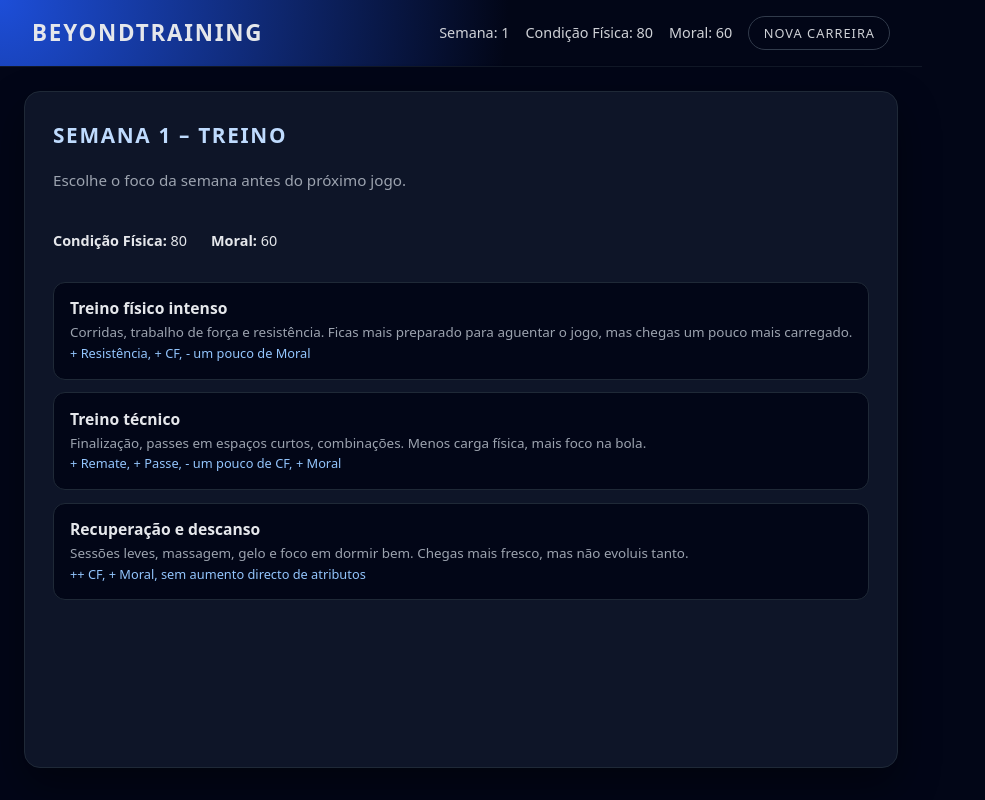
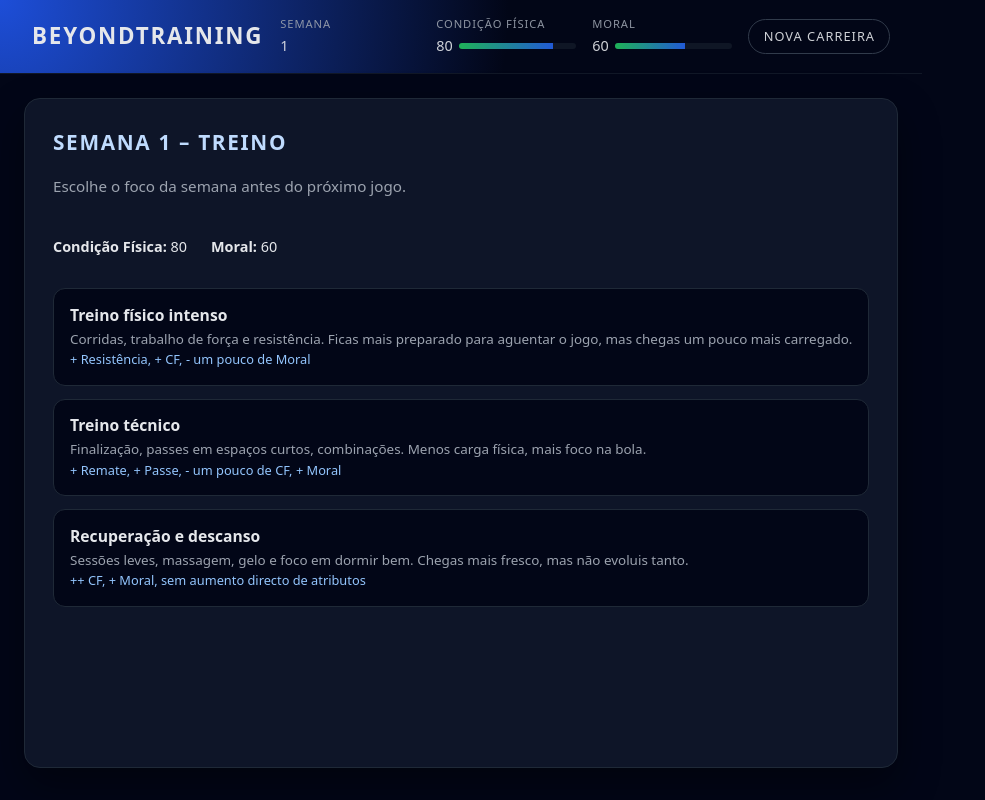
Before and after one commit to jpitaka/beyondtraining, a React (Vite) app in the folder beyondtraining/: page / in a window 1280 px wide. Both pictures are taken after typing "Sample", "Sample" into the empty fields and a click on the button "COMEÇAR CARREIRA". Shown: the whole page, without its empty margins (0-985 px from the left). Built offline with nearby package versions, Linux system fonts and the light colour scheme.

Commit message:
barras de estado e deltas visuais em CF, Moral e relacoes

```diff
--- a/beyondtraining/src/App.css
+++ b/beyondtraining/src/App.css
@@ -36,6 +36,62 @@ body {
   display: flex;
   align-items: center;
   gap: 1rem;
+}
+
+.status-bar {
+  display: flex;
+  gap: 1.5rem;
+  align-items: flex-end;
+}
+
+.status-item {
+  display: flex;
+  flex-direction: column;
+  gap: 0.15rem;
+  min-width: 140px;
+}
+
+.status-label {
+  font-size: 0.7rem;
+  text-transform: uppercase;
+  letter-spacing: 0.08em;
+  color: #9ca3af;
+}
+
+.status-row {
+  display: flex;
+  align-items: center;
+  gap: 0.4rem;
+}
+
+.status-value {
+  font-size: 0.9rem;
+  min-width: 2ch;
+}
+
+.bar {
+  flex: 1;
+  height: 6px;
+  border-radius: 999px;
+  background: #111827;
+  overflow: hidden;
+}
+
+.bar-fill {
+  height: 100%;
+  background: linear-gradient(to right, #22c55e, #2563eb);
+}
+
+.delta {
+  font-size: 0.8rem;
+}
+
+.delta--pos {
+  color: #22c55e;
+}
+
+.delta--neg {
+  color: #ef4444;
 }
 
 .reset-button {
@@ -383,3 +439,21 @@ body {
   font-size: 0.8rem;
   color: #9ca3af;
 }
+
+.relation-row {
+  margin-top: 0.4rem;
+}
+
+.relation-name {
+  font-size: 0.85rem;
+}
+
+.relation-main {
+  display: flex;
+  flex-direction: column;
+  gap: 0.2rem;
+}
+
+.relation-value {
+  font-size: 0.85rem;
+}
--- a/beyondtraining/src/App.jsx
+++ b/beyondtraining/src/App.jsx
@@ -122,14 +122,13 @@ function criarJogadorInicial(formData) {
     stamina: clamp(stamina, 0, 100),
     attributes: { ...baseStats },
     relations: {
-      coach: 60, // treinador
-      team: 50,  // colegas
-      fans: 40,  // adeptos
-      media: 40, // imprensa
+      coach: 60,
+      team: 50,
+      fans: 40,
+      media: 40,
     },
   };
 }
-
 
 function App() {
   // 'characterCreation' | 'weekHub' | 'game'
@@ -147,10 +146,11 @@ function App() {
 
   const [player, setPlayer] = useState(null);
   const [lastTestResult, setLastTestResult] = useState(null);
+  const [lastDelta, setLastDelta] = useState(null);
 
   const scene = scenes[currentSceneId];
 
-  // 1) Carregar jogo guardado (se existir) quando a app arranca
+  // carregar save
   useEffect(() => {
     try {
       const raw = localStorage.getItem(STORAGE_KEY);
@@ -164,12 +164,13 @@ function App() {
       setCurrentSceneId(data.currentSceneId || "inicio");
       setWeek(data.week || 1);
       setLastTestResult(null);
+      setLastDelta(null);
     } catch (err) {
       console.warn("Falha a carregar save:", err);
     }
   }, []);
 
-  // 2) Guardar jogo sempre que coisas importantes mudam
+  // guardar save
   useEffect(() => {
     if (!player) {
       localStorage.removeItem(STORAGE_KEY);
@@ -193,9 +194,10 @@ function App() {
   const handleOptionClick = (option) => {
     if (!player) return;
 
-    // sair do jogo e voltar ao hub da semana
+    // ir para hub da semana
     if (option.goToWeekHub) {
       setLastTestResult(null);
+      setLastDelta(null);
       setWeek((prev) => prev + 1);
       setCurrentSceneId("inicio");
       setScreen("weekHub");
@@ -215,13 +217,13 @@ function App() {
       setLastTestResult(null);
     }
 
+    const effects = option.effects || {};
+    const relationEffects = option.relationEffects || {};
+
     setPlayer((prev) => {
       if (!prev) return prev;
 
       if (option.reset) return prev;
-
-      const effects = option.effects || {};
-      const relationEffects = option.relationEffects || {};
 
       const morale = clamp(prev.morale + (effects.morale ?? 0), 0, 100);
       const stamina = clamp(prev.stamina + (effects.stamina ?? 0), 0, 100);
@@ -237,6 +239,12 @@ function App() {
       return { ...prev, morale, stamina, relations };
     });
 
+    // guardar último delta para mostrar ao lado das barras
+    setLastDelta({
+      moraleChange: effects.morale ?? 0,
+      staminaChange: effects.stamina ?? 0,
+      relationsChange: relationEffects,
+    });
 
     let nextId = option.next ?? currentSceneId;
 
@@ -267,11 +275,15 @@ function App() {
     setWeek(1);
     setCurrentSceneId("inicio");
     setLastTestResult(null);
+    setLastDelta(null);
     setScreen("weekHub");
   };
 
   const handleTrainingChoice = (type) => {
     if (!player) return;
+
+    let staminaChange = 0;
+    let moraleChange = 0;
 
     setPlayer((prev) => {
       if (!prev) return prev;
@@ -282,23 +294,34 @@ function App() {
       };
 
       if (type === "fisico") {
-        updated.stamina = clamp(prev.stamina + 10, 0, 100);
-        updated.morale = clamp(prev.morale - 5, 0, 100);
+        staminaChange = +10;
+        moraleChange = -5;
+        updated.stamina = clamp(prev.stamina + staminaChange, 0, 100);
+        updated.morale = clamp(prev.morale + moraleChange, 0, 100);
         updated.attributes.resistencia = (prev.attributes.resistencia || 0) + 1;
       } else if (type === "tecnico") {
-        updated.stamina = clamp(prev.stamina - 5, 0, 100);
-        updated.morale = clamp(prev.morale + 5, 0, 100);
+        staminaChange = -5;
+        moraleChange = +5;
+        updated.stamina = clamp(prev.stamina + staminaChange, 0, 100);
+        updated.morale = clamp(prev.morale + moraleChange, 0, 100);
         updated.attributes.remate = (prev.attributes.remate || 0) + 1;
         updated.attributes.passe = (prev.attributes.passe || 0) + 1;
       } else if (type === "descanso") {
-        updated.stamina = clamp(prev.stamina + 15, 0, 100);
-        updated.morale = clamp(prev.morale + 5, 0, 100);
+        staminaChange = +15;
+        moraleChange = +5;
+        updated.stamina = clamp(prev.stamina + staminaChange, 0, 100);
+        updated.morale = clamp(prev.morale + moraleChange, 0, 100);
       }
 
       return updated;
     });
 
     setLastTestResult(null);
+    setLastDelta({
+      moraleChange,
+      staminaChange,
+      relationsChange: {},
+    });
     setCurrentSceneId("inicio");
     setScreen("game");
   };
@@ -314,6 +337,7 @@ function App() {
     setCurrentSceneId("inicio");
     setWeek(1);
     setLastTestResult(null);
+    setLastDelta(null);
     setFormData({
       name: "",
       nickname: "",
@@ -331,9 +355,30 @@ function App() {
         <div className="header-right">
           {player && (
             <div className="status-bar">
-              <span>Semana: {week}</span>
-              <span>Condição Física: {player.stamina}</span>
-              <span>Moral: {player.morale}</span>
+              <div className="status-item">
+                <span className="status-label">Semana</span>
+                <div className="status-row">
+                  <span className="status-value">{week}</span>
+                </div>
+              </div>
+
+              <div className="status-item">
+                <span className="status-label">Condição Física</span>
+                <div className="status-row">
+                  <span className="status-value">{player.stamina}</span>
+                  <Bar value={player.stamina} />
+                  <Delta change={lastDelta?.staminaChange ?? 0} />
+                </div>
+              </div>
+
+              <div className="status-item">
+                <span className="status-label">Moral</span>
+                <div className="status-row">
+                  <span className="status-value">{player.morale}</span>
+                  <Bar value={player.morale} />
+                  <Delta change={lastDelta?.moraleChange ?? 0} />
+                </div>
+              </div>
             </div>
           )}
 
@@ -557,38 +602,70 @@ function App() {
                 <p>
                   <strong>Compostura:</strong> {player.attributes.compostura}
                 </p>
+
                 <hr className="sidebar-divider" />
 
                 <h3>Relações</h3>
-                <p>
-                  <strong>Treinador:</strong>{" "}
+
+                <div className="relation-row">
+                  <span className="relation-name">Treinador</span>
+                  <div className="relation-main">
+                    <span className="relation-value">
                       {player.relations?.coach ?? 50}{" "}
                       <span className="relation-label">
-                    ({describeRelation(player.relations?.coach ?? 50)})
+                        (
+                        {describeRelation(player.relations?.coach ?? 50)}
+                        )
                       </span>
-                </p>
-                <p>
-                  <strong>Equipa:</strong>{" "}
+                    </span>
+                    <Bar value={player.relations?.coach ?? 50} />
+                    <Delta
+                      change={lastDelta?.relationsChange?.coach ?? 0}
+                    />
+                  </div>
+                </div>
+
+                <div className="relation-row">
+                  <span className="relation-name">Equipa</span>
+                  <div className="relation-main">
+                    <span className="relation-value">
                       {player.relations?.team ?? 50}{" "}
                       <span className="relation-label">
                         ({describeRelation(player.relations?.team ?? 50)})
                       </span>
-                </p>
-                <p>
-                  <strong>Adeptos:</strong>{" "}
+                    </span>
+                    <Bar value={player.relations?.team ?? 50} />
+                    <Delta change={lastDelta?.relationsChange?.team ?? 0} />
+                  </div>
+                </div>
+
+                <div className="relation-row">
+                  <span className="relation-name">Adeptos</span>
+                  <div className="relation-main">
+                    <span className="relation-value">
                       {player.relations?.fans ?? 50}{" "}
                       <span className="relation-label">
                         ({describeRelation(player.relations?.fans ?? 50)})
                       </span>
-                </p>
-                <p>
-                  <strong>Imprensa:</strong>{" "}
+                    </span>
+                    <Bar value={player.relations?.fans ?? 50} />
+                    <Delta change={lastDelta?.relationsChange?.fans ?? 0} />
+                  </div>
+                </div>
+
+                <div className="relation-row">
+                  <span className="relation-name">Imprensa</span>
+                  <div className="relation-main">
+                    <span className="relation-value">
                       {player.relations?.media ?? 50}{" "}
                       <span className="relation-label">
                         ({describeRelation(player.relations?.media ?? 50)})
                       </span>
-                </p>
-
+                    </span>
+                    <Bar value={player.relations?.media ?? 50} />
+                    <Delta change={lastDelta?.relationsChange?.media ?? 0} />
+                  </div>
+                </div>
               </>
             )}
           </aside>
@@ -610,7 +687,8 @@ function App() {
                 </p>
                 <p>
                   d20: {lastTestResult.roll} + atributo (
-                  {lastTestResult.attributeValue}) = {lastTestResult.total}
+                  {lastTestResult.attributeValue}) ={" "}
+                  {lastTestResult.total}
                 </p>
                 <p>
                   {lastTestResult.isCritSuccess
@@ -666,4 +744,22 @@ function describeRelation(value) {
   return "Péssima";
 }
 
+function Bar({ value }) {
+  const pct = clamp(value ?? 0, 0, 100);
+  return (
+    <div className="bar">
+      <div className="bar-fill" style={{ width: `${pct}%` }} />
+    </div>
+  );
+}
+
+function Delta({ change }) {
+  if (!change || change === 0) return null;
+  const sign = change > 0 ? "+" : "";
+  const className =
+    change > 0 ? "delta delta--pos" : "delta delta--neg";
+
+  return <span className={className}>{sign}{change}</span>;
+}
+
 export default App;
```
Lines whose indentation alone changed are shown as unchanged.
